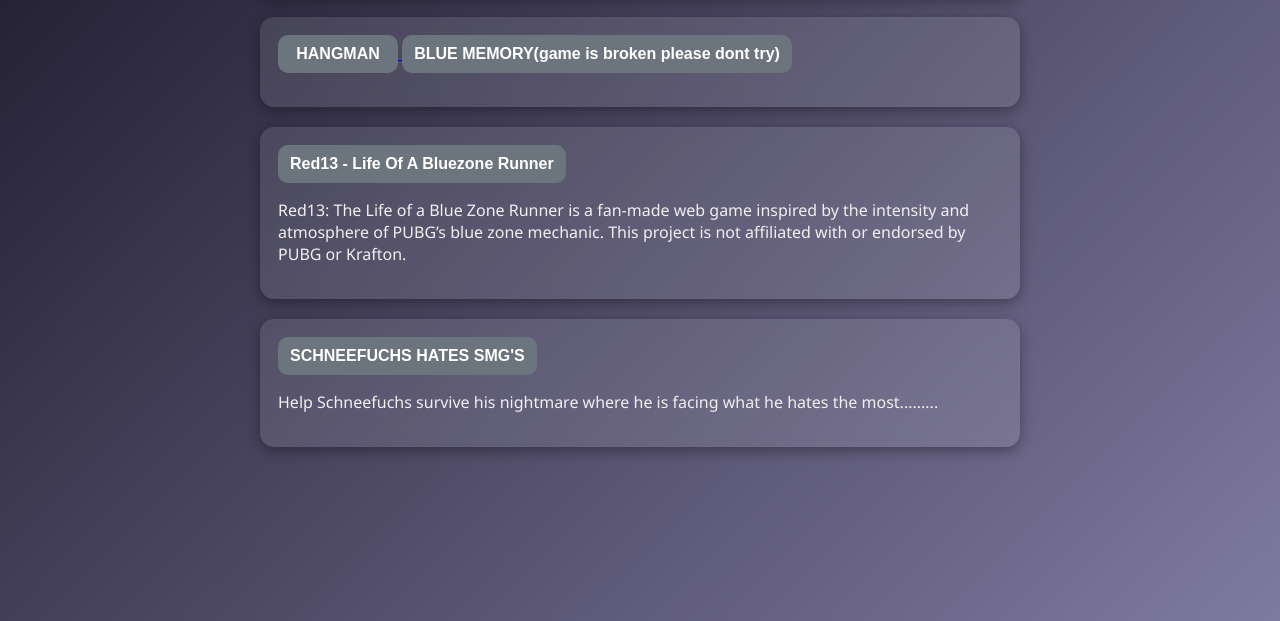
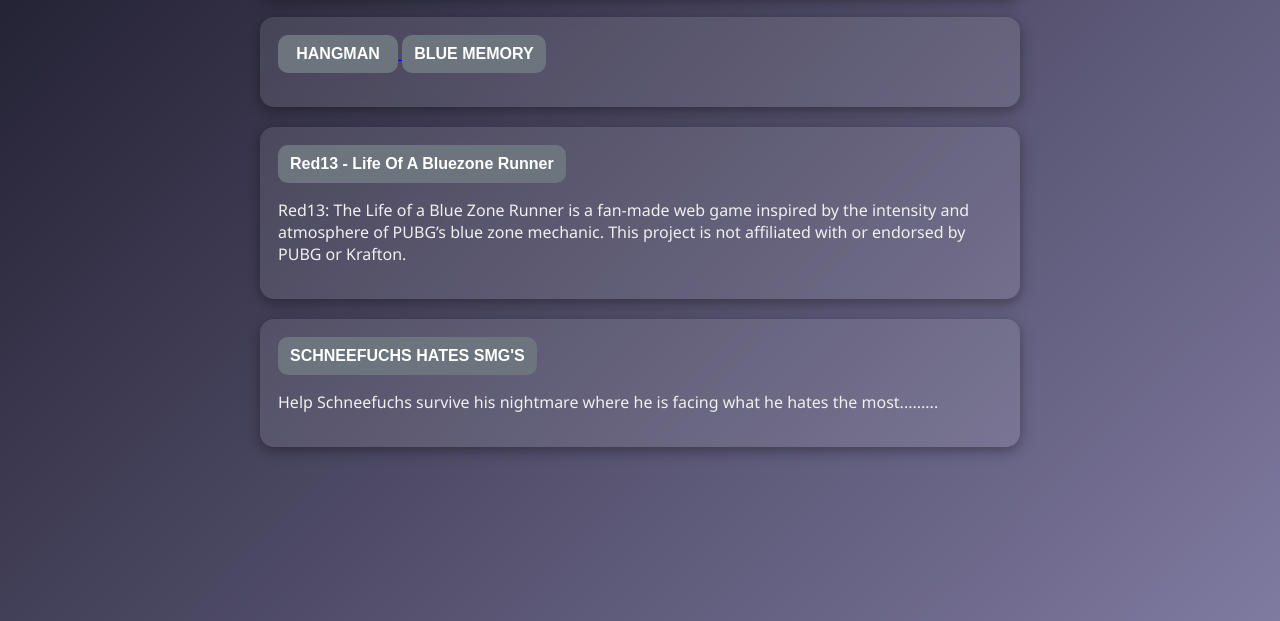
Before and after one commit to GrumpELemming/pubg-ban-checker-web, a plain HTML site: page games.html in a window 1280 px wide. Shown: the part 179-800 px from the top of the page. Drawn offline with Linux system fonts and the light colour scheme.

Commit message:
Update button text for BLUE MEMORY game

```diff
--- a/games.html
+++ b/games.html
@@ -32,7 +32,7 @@
         <button class="secondary-btn" type="button" style="min-width:180px;">HANGMAN</button>
       </a>
        <a href="https://pubgbanchecker.com/bluemem/bluemem.html" rel="noopener noreferrer">
-        <button class="secondary-btn" type="button" style="min-width:180px;">BLUE MEMORY(game is broken please dont try)</button>
+        <button class="secondary-btn" type="button" style="min-width:180px;">BLUE MEMORY</button>
       </a>
       <p></p>
     </div>
```
